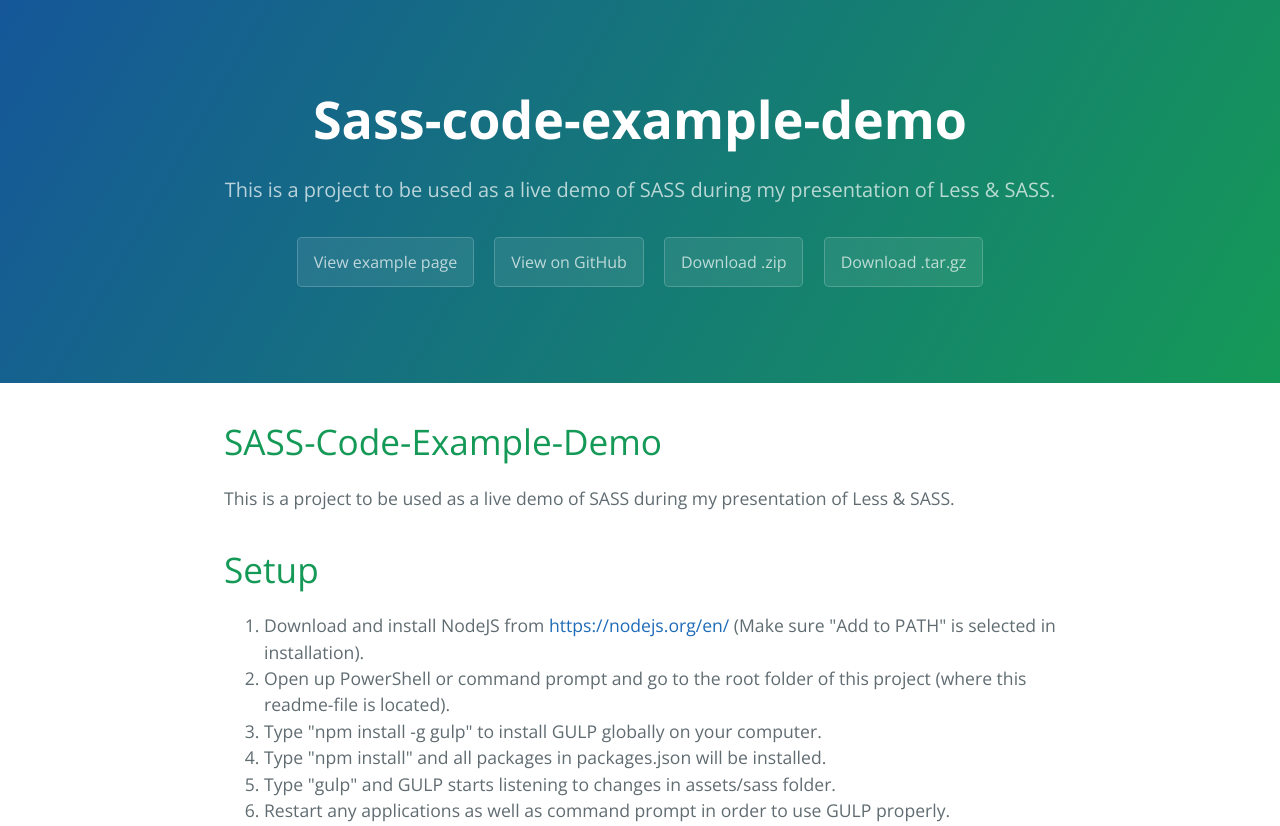
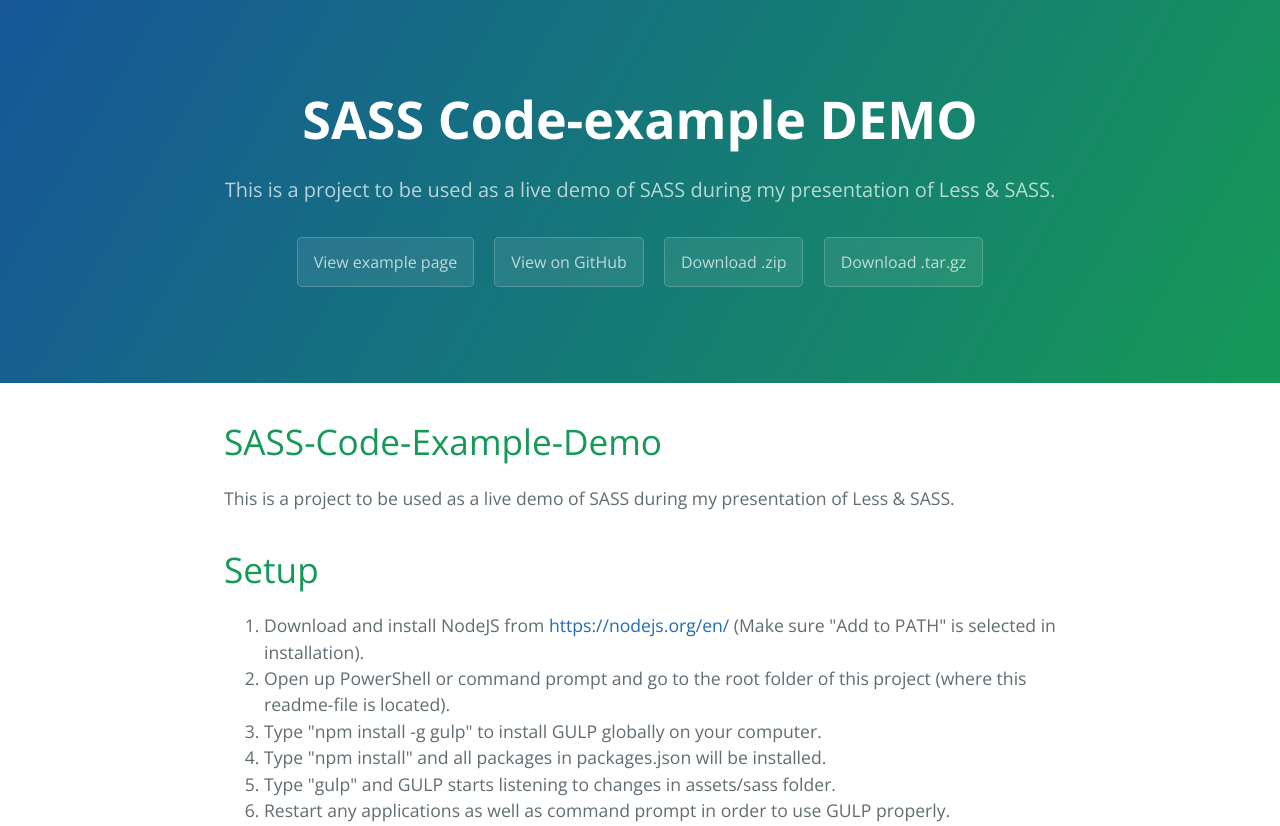
Before and after one commit to stiltet/SASS-Code-Example-Demo, a website: page index.html in a window 1280 px wide. Shown: the top 826 px of the page. Drawn offline with nearby package versions, Linux system fonts and the light colour scheme.

Commit message:
Added WebStorm-files and fixed header.

```diff
--- a/index.html
+++ b/index.html
@@ -13,7 +13,7 @@
 
 <body>
   <section class="page-header">
-    <h1 class="project-name">Sass-code-example-demo</h1>
+    <h1 class="project-name">SASS Code-example DEMO</h1>
     <h2 class="project-tagline">This is a project to be used as a live demo of SASS during my presentation of Less &amp; SASS.</h2>
     <a href="SassExample/index.html" class="btn">View example page</a>
     <a href="https://github.com/stiltet/SASS-Code-Example-Demo" class="btn">View on GitHub</a>
```
